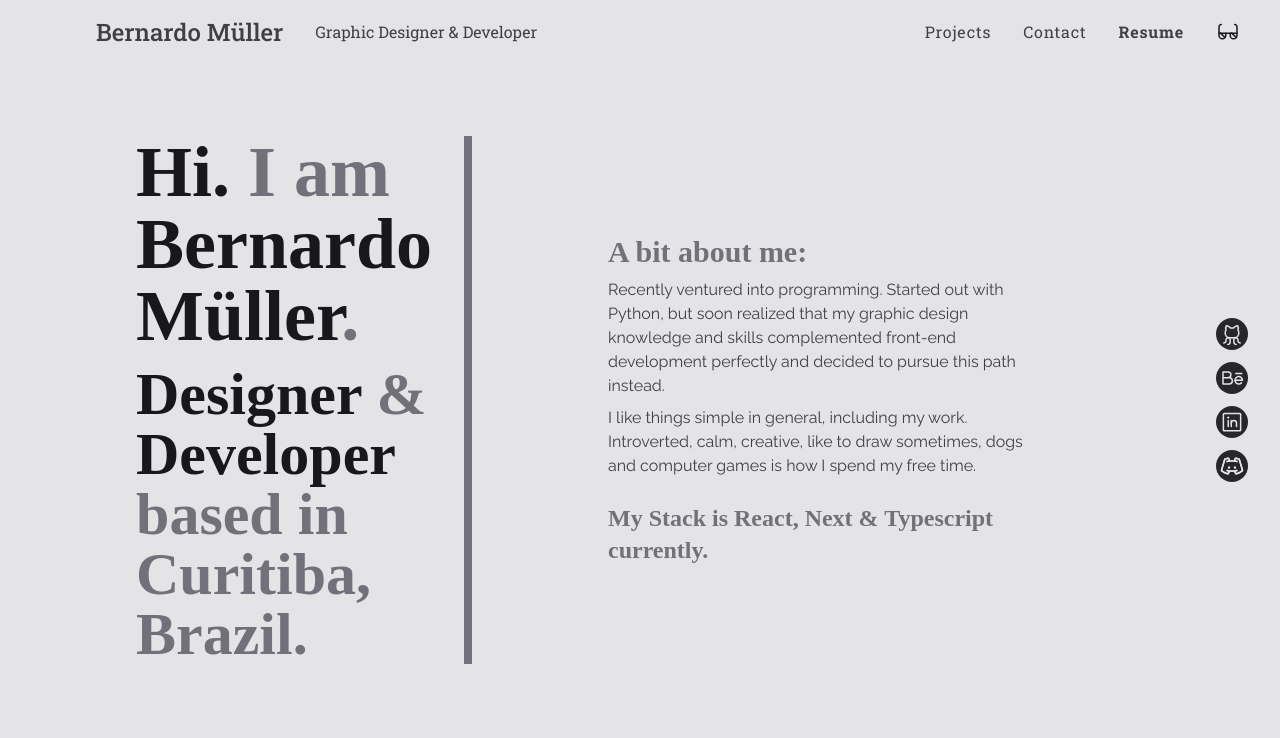
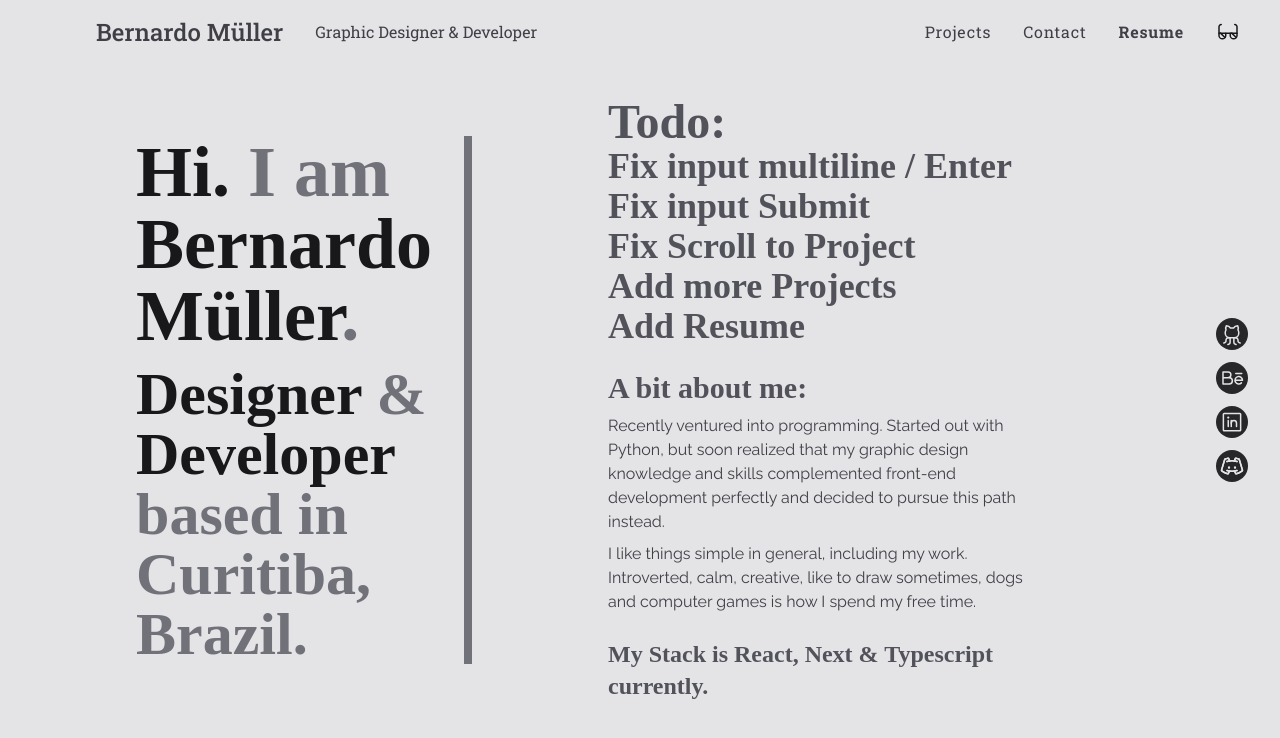
Before and after one commit to Bmullerc/portfolio-page, a Next.js app: page / in a window 1280 px wide. Shown: the top 738 px of the page. Built offline with nearby package versions, Linux system fonts and the light colour scheme; a web font is replaced by a local one.

Commit message:
fix: layout, image size, overflow-y-scroll

```diff
--- a/src/components/About.tsx
+++ b/src/components/About.tsx
@@ -1,5 +1,4 @@
 import { motion } from "framer-motion";
-import { BehanceLogo, Code } from "phosphor-react";
 
 export function About() {
   return (
@@ -10,14 +9,24 @@ export function About() {
       transition={{ delay: .7, duration: 1, type: "spring", damping: 25, stiffness: 250 }}
       className="lg:pr-64 px-8 pb-12 lg:pb-0 flex place-content-center flex-col gap-6">
 
+      {/* Delete or Add some stuff relevant here later */}
+      <div className="font-title-sans dark:text-zinc-500 text-zinc-600 font-bold text-4xl">
+        <h2 className="text-5xl">Todo:</h2>
+        <h2>Fix input multiline / Enter</h2>
+        <h2>Fix input Submit</h2>
+        <h2>Fix Scroll to Project</h2>
+        <h2>Add more Projects</h2>
+        <h2>Add Resume</h2>
+      </div>
+
       <div className="flex flex-col gap-2 font-normal font-body-sans dark:text-zinc-50">
-        <h2 className="font-bold text-3xl font-title-sans text-zinc-500">A bit about me:</h2>
+        <h2 className="font-bold text-3xl font-title-sans dark:text-zinc-500 text-zinc-600">A bit about me:</h2>
         <p className="">Recently ventured into programming. Started out with Python, but soon realized that my graphic design knowledge and skills complemented front-end development perfectly and decided to pursue this path instead.</p>
 
         <p>I like things simple in general, including my work. Introverted, calm, creative, like to draw sometimes, dogs and computer games is how I spend my free time.</p>
       </div>
 
-      <h2 className="font-bold text-2xl font-title-sans text-zinc-500">My Stack is React, Next & Typescript currently.</h2>
+      <h2 className="font-bold text-2xl font-title-sans dark:text-zinc-500 text-zinc-600">My Stack is React, Next & Typescript currently.</h2>
       {/*
       <h2 className="flex flex-row items-center gap-2 font-bold text-2xl font-title-sans text-zinc-900"><Code className="bg-zinc-900 rounded-full p-1 text-zinc-200" weight="bold" size={40} />github/bmullerc</h2>
 
--- a/src/components/Loader.tsx
+++ b/src/components/Loader.tsx
@@ -2,9 +2,9 @@ import { Spinner } from 'phosphor-react'
 
 export function Loader() {
   return (
-    <div className='fixed bg-zinc-500'>
+    <>
       <Spinner size={32} />
       <p>Loading.</p>
-    </div>
+    </>
   )
 }
--- a/src/components/SingleProject.tsx
+++ b/src/components/SingleProject.tsx
@@ -21,7 +21,7 @@ export function SingleProject({ name, image, demo, description, sourceCode, tags
   }
 
   return (
-    <article className={`font-body-sans border-r-8 ${isOpen && "border-zinc-400"} px-4`}>
+    <article className={`font-body-sans border-r-8 ${isOpen ? "border-zinc-400" : "border-transparent"} px-4`}>
       <motion.button
         onClick={handleClick}
         className={`lg:text-5xl text-4xl text-start text-zinc-500 font-bold cursor-pointer font-title-sans uppercase mt-2 hover:text-opacity-50 dark:focus:text-zinc-300 focus:text-zinc-700 duration-300 ${isOpen && "text-zinc-800 duration-300 hover:text-opacity-50 dark:text-zinc-200"}`}>{name}</motion.button>
@@ -30,7 +30,7 @@ export function SingleProject({ name, image, demo, description, sourceCode, tags
           initial={{ opacity: 0 }}
           animate={{ opacity: 1 }}
           exit={{ opacity: 0 }}
-          transition={{ duration: 1 }}
+          transition={{ duration: 1, ease: "easeInOut" }}
           className="flex lg:flex-row flex-col gap-4 items-center py-8 mb-8"
         >
           {image.map((img) =>
@@ -39,9 +39,9 @@ export function SingleProject({ name, image, demo, description, sourceCode, tags
               href={demo}
               target="_blank"
               rel="nofollow"
-              className="hover:scale-90 focus:scale-90 duration-300 focus:ring-8 ring-zinc-700 rounded-lg"
+              className="hover:scale-95 focus:scale-90 duration-300 ease-in-out focus:ring-8 ring-zinc-700 rounded-lg"
             >
-              <Image alt="" src={img.url} width={250} height={250} className="rounded-lg hover:grayscale-0 grayscale duration-300 max-w-[500px] w-fit" />
+              <Image alt="" priority src={img.url} width={400} height={400} className="rounded-lg hover:grayscale-0 grayscale duration-300 ease-in-out lg:max-w-[400px] lg:max-h-[400px] w-auto h-auto" />
             </Link>)}
 
           <div className="flex flex-col justify-center items-center lg:items-start lg:px-4 py-2">
--- a/src/pages/index.tsx
+++ b/src/pages/index.tsx
@@ -17,7 +17,7 @@ export default function Home() {
         animate={{ y: 0 }}
         exit={{ y: "-100vh" }}
         transition={{ duration: .7 }}
-        className="dark:bg-zinc-800 bg-zinc-200 h-screen overflow-y-scroll"
+        className="dark:bg-zinc-800 bg-zinc-200 h-screen"
       >
         <div className="flex lg:flex-row flex-col justify-center">
           <Header />
--- a/src/pages/projects.tsx
+++ b/src/pages/projects.tsx
@@ -24,7 +24,7 @@ export default function Projects({ projects }: any) {
         animate={{ opacity: 1 }}
         exit={{ opacity: 0 }}
         transition={{ duration: 1 }}
-        className="flex flex-col dark:bg-zinc-800 dark:text-zinc-200 font-body-sans min-h-screen bg-zinc-200 xl:px-48 px-4 pt-48 overflow-y-scroll"
+        className="flex flex-col dark:bg-zinc-800 dark:text-zinc-200 font-body-sans min-h-screen bg-zinc-200 xl:px-48 px-4 py-48"
       >
         <h1 className="font-title-sans font-semibold lg:text-5xl text-4xl lg:text-start">Projects</h1>
         <div className="lg:mt-10 mt-4 border-l-8 border-zinc-400 lg:px-4 px-2">
--- a/src/styles/globals.css
+++ b/src/styles/globals.css
@@ -12,6 +12,10 @@ body {
   background-color: black
 }
 
+html {
+  overflow-y: scroll;
+}
+
 /* :focus {
   outline: 4px solid rgb(161 161 170);
   outline-offset: 4px;
```
